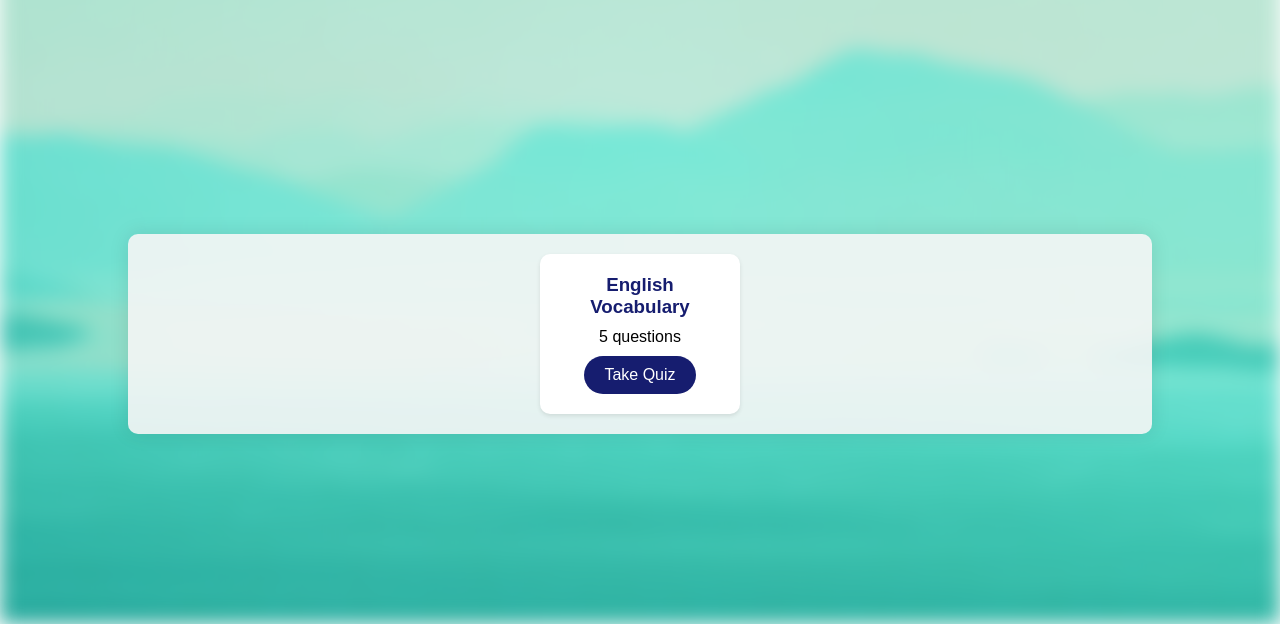
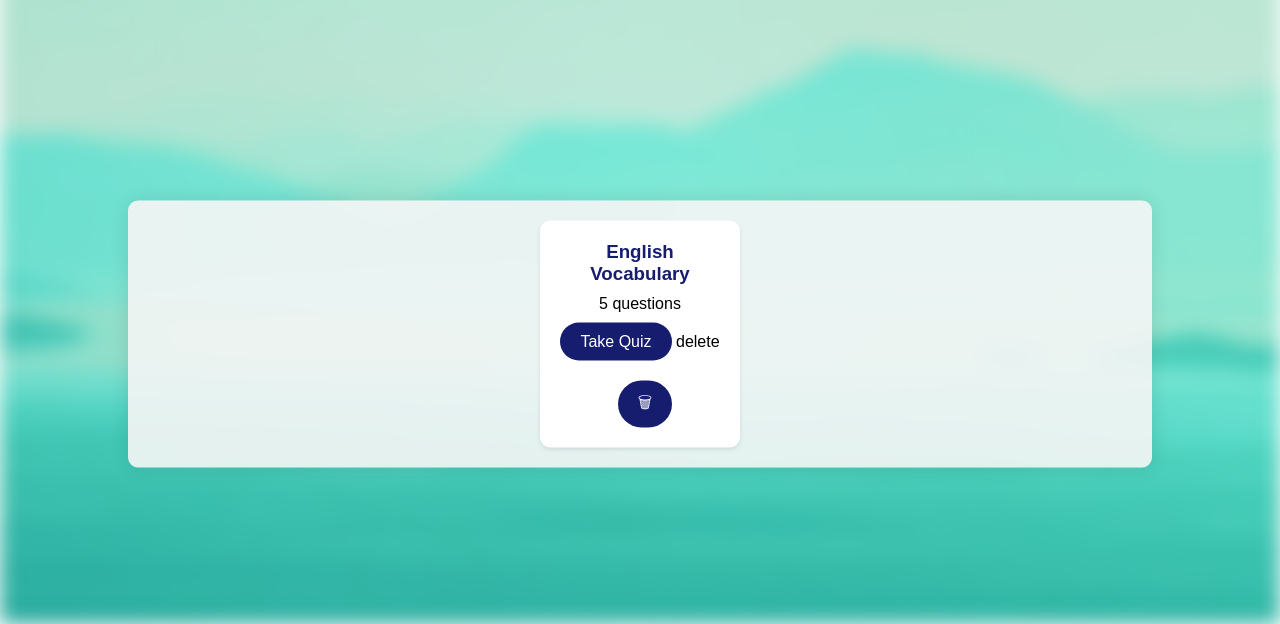
Before and after one commit to othmandaha/WiQuiz, a Flask app: page /home in a window 1280 px wide. Shown: the part 176-800 px from the top of the page. Run offline with Flask 3, Linux system fonts and the light colour scheme; a user stored in the database is signed in.

Commit message:
chore: Add delete functionality for quizzes

```diff
--- a/app/routes.py
+++ b/app/routes.py
@@ -6,7 +6,6 @@ from app.models import User, Question, Quiz
 from flask_login import login_user, current_user, logout_user, login_required
 
 bp = Blueprint('routes', __name__)
-
 
 @bp.route("/")
 @bp.route("/landing")
@@ -84,5 +83,21 @@ def create_quiz():
             db.session.add(question)
         db.session.commit()
         flash('Quiz created successfully!', 'success')
-        return redirect(url_for('routes.landing'))
+        return redirect(url_for('routes.home'))
     return render_template('create_quiz.html')
+
+@bp.route("/delete_quiz/<int:quiz_id>", methods=['POST'])
+@login_required
+def delete_quiz(quiz_id):
+    quiz_to_delete = Quiz.query.get_or_404(quiz_id)
+    if quiz_to_delete.user_id != current_user.id:
+        flash('You do not have permission to delete this quiz.', 'error')
+        return redirect(url_for('routes.home'))
+
+    # Delete related Question records first
+    Question.query.filter_by(quiz_id=quiz_id).delete()
+
+    db.session.delete(quiz_to_delete)
+    db.session.commit()
+    flash('Quiz deleted successfully!', 'success')
+    return redirect(url_for('routes.home'))
--- a/app/static/5-home.css
+++ b/app/static/5-home.css
@@ -4,7 +4,6 @@
   justify-content: center;
   gap: 20px;
 }
-
 .quiz-card {
   background-color: #fff;
   padding: 20px;
@@ -13,18 +12,15 @@
   width: 200px;
   text-align: center;
 }
-
 .quiz-card h3 {
   margin: 0;
   margin-bottom: 10px;
   color: #161D6F;
 }
-
 .quiz-card p {
   margin: 0;
   margin-bottom: 10px;
 }
-
 .quiz-card button {
   padding: 10px 20px;
   font-size: 16px;
@@ -35,11 +31,9 @@
   cursor: pointer;
   transition: background-color 0.3s ease;
 }
-
 .quiz-card button:hover {
   background-color: #98DED9;
 }
-
 .big-plus {
   font-size: 100px;
   background-color: transparent;
@@ -47,7 +41,20 @@
   color: #161D6F;
   cursor: pointer;
 }
-
 .big-plus:hover {
   color: #98DED9;
 }
+.delete-quiz-btn {
+  background-color: #FF6B6B;
+  color: white;
+  border: none;
+  border-radius: 50%;
+  cursor: pointer;
+  padding: 5px 8px;
+  font-size: 16px;
+  margin-left: 10px;
+  vertical-align: middle;
+}
+.delete-quiz-btn:hover {
+  background-color: #FF5252;
+}
--- a/app/templates/home.html
+++ b/app/templates/home.html
@@ -20,6 +20,11 @@
           <h3>{{ quiz.title }}</h3>
           <p>{{ quiz.questions|length }} questions</p>
           <button onclick="window.location.href='/take_quiz/{{ quiz.id }}'">Take Quiz</button>
+          delete
+          <!-- Delete button form -->
+          <form action="{{ url_for('routes.delete_quiz', quiz_id=quiz.id) }}" method="POST" style="display: inline;">
+            <button type="submit" class="delete-quiz-btn">&#128465;</button>
+          </form>
         </div>
       {% endfor %}
     </div>
```
Also changed, not shown: instance/site.db. Lines whose indentation alone changed are shown as unchanged.
